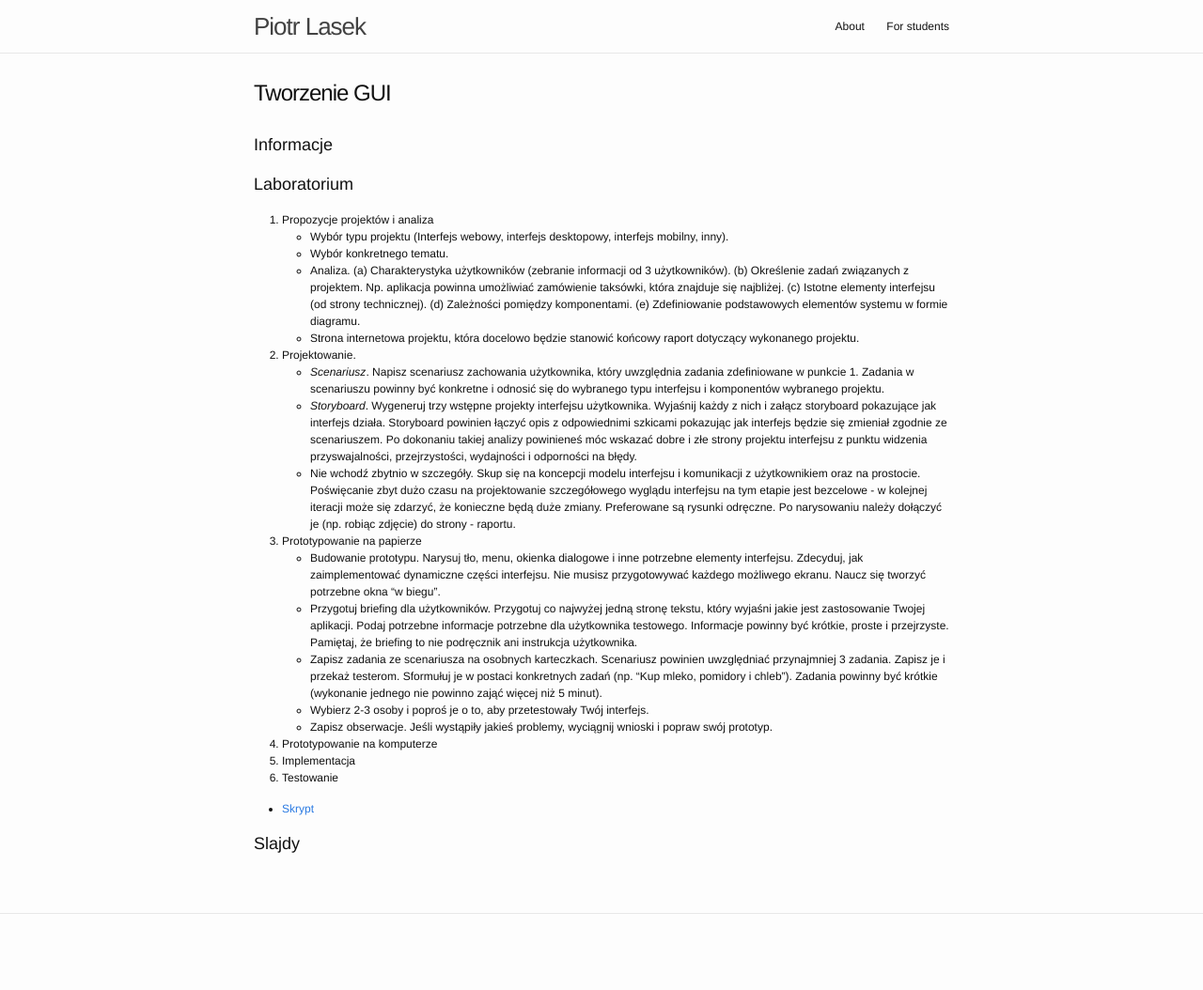
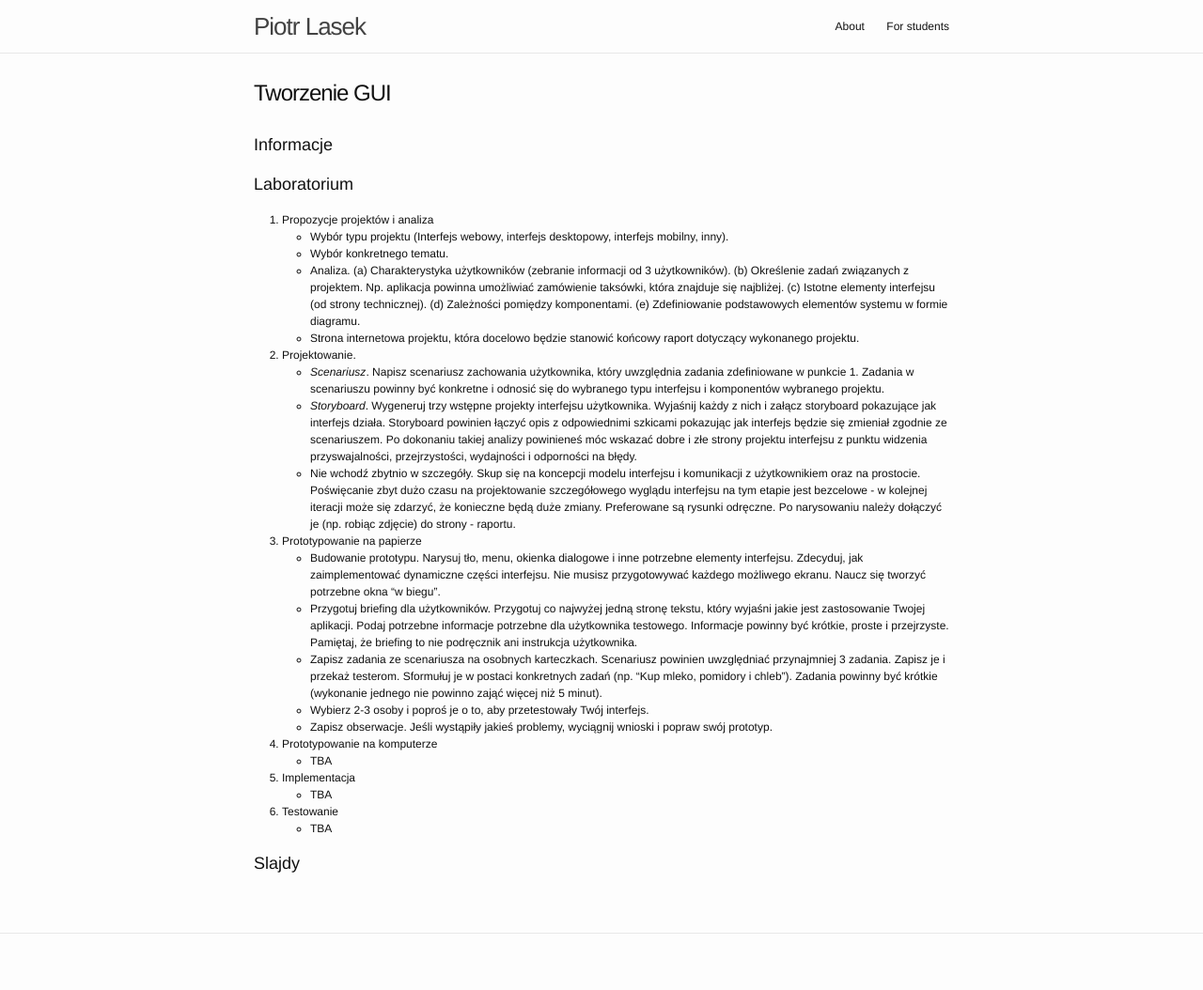
Before and after one commit to piotrlasek/piotrlasek.github.io, a Jekyll site: the page built from for-students/tgui2016.md, in a window 1280 px wide. Shown: the whole page at 94% size. Built offline with Jekyll 4.4.1, drawn with Linux system fonts in a browser that asks for light colours; before the commit the page ends 1033 px from its top, so only the background shows below that.

Commit message:
Update tgui2016.md

```diff
--- a/for-students/tgui2016.md
+++ b/for-students/tgui2016.md
@@ -28,10 +28,13 @@ exclude: true
   * Zapisz obserwacje. Jeśli wystąpiły jakieś problemy, wyciągnij wnioski i popraw swój prototyp.
 
 4. Prototypowanie na komputerze
+  * TBA
+
 5. Implementacja
+  * TBA
+
 6. Testowanie
-
- * [Skrypt](https://docs.google.com/document/d/e/2PACX-1vRdJkt1Ead97JKsi5fkici8FhGD2ZOMA-XmEkUns50ASv-rOw3t09827Rs7s3yFdh9wMHJhru5ymWmY/pub)
+  * TBA
 
 
 # Slajdy
```
